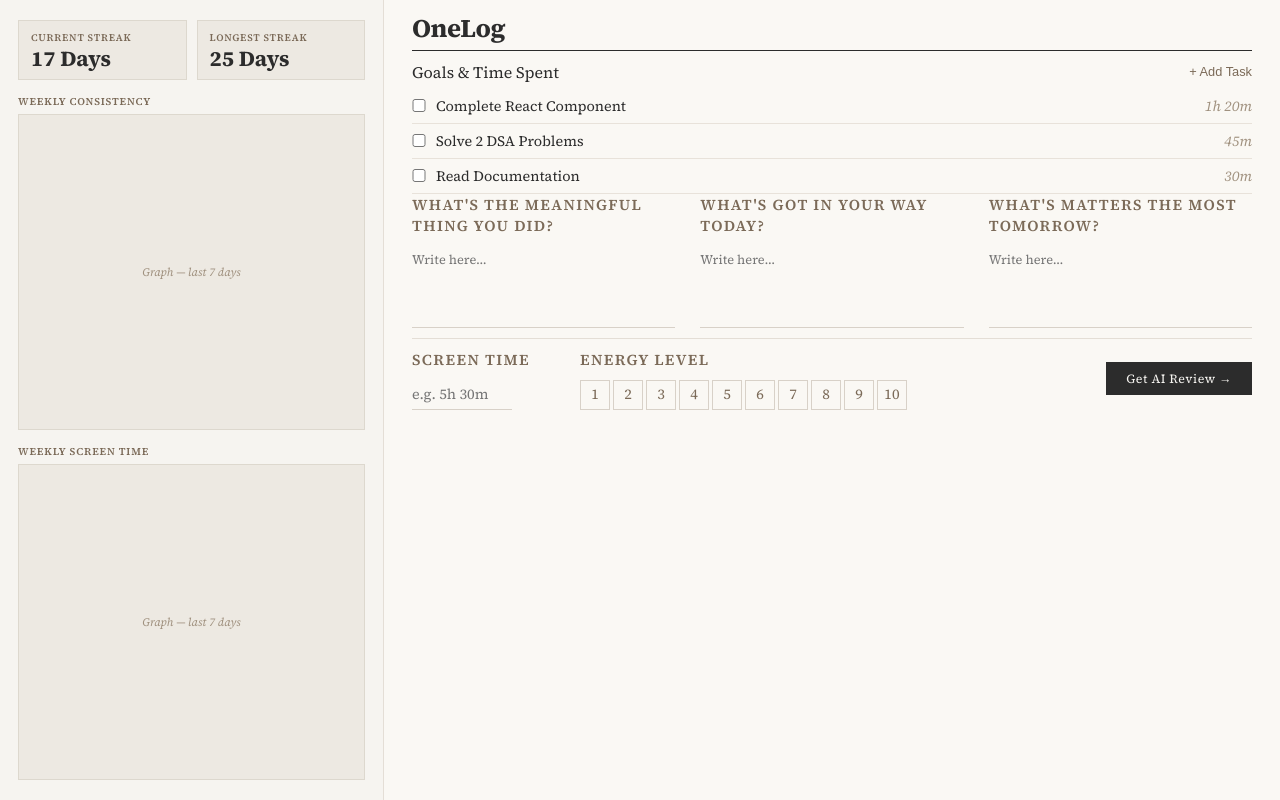
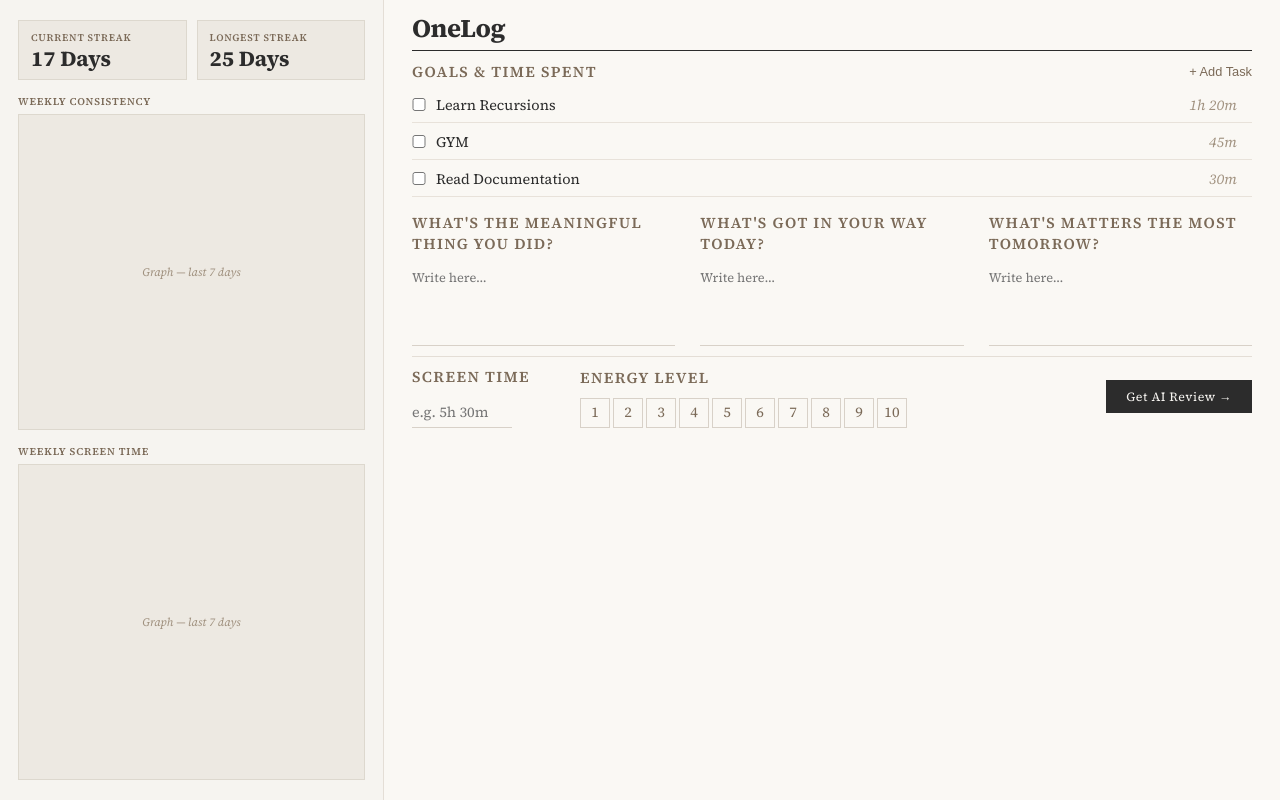
Before and after one commit to Vardhan2006/OneLog, a React (Vite) app: page / in a window 1280 px wide. Built offline with nearby package versions, Linux system fonts and the light colour scheme.

Commit message:
feat(tasks): migrate tasks into reusable TaskList component

```diff
--- a/src/components/journal/TaskList.jsx
+++ b/src/components/journal/TaskList.jsx
@@ -4,13 +4,13 @@ function TaskList() {
   const [tasks, setTasks] = useState([
     {
       id: 1,
-      text: "Complete React Component",
+      text: "Learn Recursions",
       time: "1h 20m",
       completed: false,
     },
     {
       id: 2,
-      text: "Solve 2 DSA Problems",
+      text: "GYM",
       time: "45m",
       completed: false,
     },
@@ -32,6 +32,12 @@ function TaskList() {
         completed: false,
       },
     ]);
+  };
+
+  const removeTask = (id) => {
+    if (tasks.length === 1) return;
+
+    setTasks(tasks.filter((task) => task.id !== id));
   };
 
   const toggleTask = (id) => {
@@ -58,7 +64,7 @@ function TaskList() {
     <div className="tasks-section">
       <div className="tasks-header">
         <div className="section-label">
-          Goals & Time Spent
+          GOALS & TIME SPENT
         </div>
 
         <button
@@ -79,32 +85,36 @@ function TaskList() {
             />
 
             <input
-              className="task-input"
+              className={`task-input ${task.completed ? "completed" : ""
+                }`}
+              type="text"
               type="text"
               value={task.text}
-              placeholder="Enter task"
+              placeholder="New goal..."
               onChange={(e) =>
-                updateTask(
-                  task.id,
-                  "text",
-                  e.target.value
-                )
+                updateTask(task.id, "text", e.target.value)
               }
             />
 
+            <div className="task-actions">
               <input
                 className="time-input"
                 type="text"
                 value={task.time}
                 placeholder="30m"
                 onChange={(e) =>
-                updateTask(
-                  task.id,
-                  "time",
-                  e.target.value
-                )
+                  updateTask(task.id, "time", e.target.value)
                 }
               />
+
+              <button
+                className="delete-task"
+                onClick={() => removeTask(task.id)}
+                type="button"
+              >
+                ×
+              </button>
+            </div>
           </div>
         ))}
       </div>
--- a/src/styles/Home.css
+++ b/src/styles/Home.css
@@ -147,13 +147,17 @@ body {
   justify-content: space-between;
   align-items: center;
   margin-bottom: 6px;
+  color: #7b6a58;
+  letter-spacing: 0.09em;
+  font-size: 0.95rem;
+  font-weight: 600;
 }
 
 .tasks-grid {
   display: grid;
   grid-template-rows: repeat(3, auto);
   grid-auto-flow: column;
-  gap: 0 40px;
+  gap: 2px 40px;
 }
 
 .task-row {
@@ -196,6 +200,43 @@ body {
   color: #7b6a58;
   cursor: pointer;
   font-size: 0.8rem;
+}
+
+.tasks-section {
+  margin-bottom: 15px;
+  flex-shrink: 0;
+}
+
+.task-actions {
+  display: flex;
+  align-items: center;
+  justify-content: flex-end;
+  gap: 6px;
+}
+
+.delete-task {
+  background: transparent;
+  border: none;
+  color: #a0917f;
+  font-size: 1rem;
+  cursor: pointer;
+  opacity: 0;
+  transition: opacity 0.15s ease;
+  padding: 0;
+  width: 16px;
+}
+
+.task-row:hover .delete-task {
+  opacity: 1;
+}
+
+.delete-task:hover {
+  color: #8b0000;
+}
+
+.task-input.completed {
+  text-decoration: line-through;
+  opacity: 0.6;
 }
 
 /* ── QUESTIONS GRID ─────────────────────────── */
```
Lines whose indentation alone changed are shown as unchanged.
